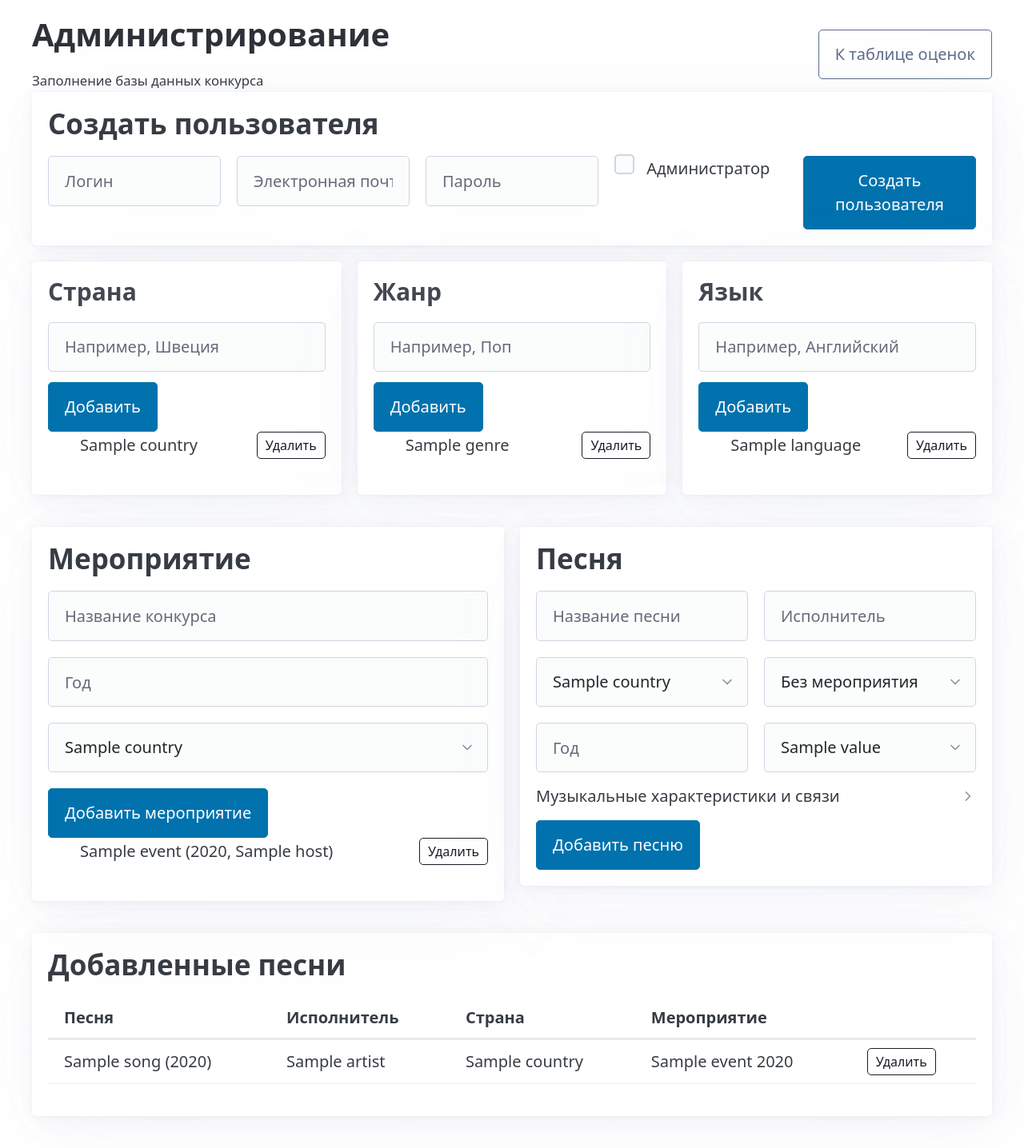
After one commit to SFRMilkTea/EurovisionAnalysis, a FastAPI app: template app/templates/admin.html in a window 1280 px wide. The commit adds this page. Shown: the whole page at 80% size. Run offline with FastAPI, Linux system fonts and the light colour scheme; the template is opened without the code that fills it: most values are stand-ins (such as "Sample title", 1, 10 or a date in 2020); parts of the project's set-up code (start-up, migrations or seed data) failed here and were passed over; some libraries are stand-ins or nearby versions.

Commit message:
Реализована админ панель

```diff
--- a/app/main.py
+++ b/app/main.py
@@ -6,6 +6,7 @@ from fastapi.responses import HTMLResponse, JSONResponse, RedirectResponse
 from fastapi.security import OAuth2PasswordRequestForm
 from fastapi.templating import Jinja2Templates
 from sqlalchemy import select
+from sqlalchemy.exc import IntegrityError
 from sqlalchemy.orm import Session, selectinload
 from starlette.middleware.sessions import SessionMiddleware
 
@@ -34,6 +35,29 @@ def get_current_user(request: Request, session: Session) -> models.User | None:
         request.session.clear()
         return None
     return user
+
+
+def require_session_admin(request: Request, session: Session) -> models.User:
+    """Проверяет роль администратора для страниц, работающих через cookie-сессию."""
+    user = get_current_user(request, session)
+    if user is None:
+        raise HTTPException(status_code=status.HTTP_401_UNAUTHORIZED)
+    if not user.is_admin:
+        raise HTTPException(status_code=status.HTTP_403_FORBIDDEN, detail="Доступ только для администраторов")
+    return user
+
+
+def can_manage_admin(request: Request, session: Session) -> bool:
+    """Временно оставляет панель открытой для первоначального создания администратора."""
+    return True
+
+
+def set_admin_message(request: Request, text: str, kind: str = "success") -> None:
+    request.session["admin_message"] = {"text": text, "kind": kind}
+
+
+def admin_redirect(request: Request) -> RedirectResponse:
+    return RedirectResponse("/admin", status_code=status.HTTP_303_SEE_OTHER)
 
 
 @app.get("/login", response_class=HTMLResponse)
@@ -92,8 +116,8 @@ def read_root(
     session: Session = Depends(get_session),
 ):
     current_user = get_current_user(request, session)
-    if current_user is None:
-        return RedirectResponse("/login", status_code=status.HTTP_303_SEE_OTHER)
+    # if current_user is None:
+    #     return RedirectResponse("/login", status_code=status.HTTP_303_SEE_OTHER)
 
     events = session.scalars(
         select(models.Event).order_by(models.Event.year.desc(), models.Event.name)
@@ -127,6 +151,151 @@ def read_root(
             "current_user": current_user,
         },
     )
+
+
+@app.get("/admin", response_class=HTMLResponse)
+def admin_page(request: Request, session: Session = Depends(get_session)):
+    current_user = get_current_user(request, session)
+    if not can_manage_admin(request, session):
+        require_session_admin(request, session)
+    message = request.session.pop("admin_message", None)
+    countries = session.scalars(select(models.Country).order_by(models.Country.name)).all()
+    events = session.scalars(select(models.Event).options(selectinload(models.Event.host)).order_by(models.Event.year.desc())).all()
+    genres = session.scalars(select(models.Genre).order_by(models.Genre.name)).all()
+    languages = session.scalars(select(models.Language).order_by(models.Language.name)).all()
+    songs = session.scalars(
+        select(models.Song).options(selectinload(models.Song.country), selectinload(models.Song.event)).order_by(models.Song.year.desc(), models.Song.name)
+    ).all()
+    return templates.TemplateResponse(request, "admin.html", {
+        "current_user": current_user, "message": message, "countries": countries,
+        "events": events, "genres": genres, "languages": languages, "songs": songs,
+        "vocals": list(models.Vocal),
+    })
+
+
+@app.post("/admin/countries")
+def admin_create_country(request: Request, name: str = Form(), session: Session = Depends(get_session)):
+    if not can_manage_admin(request, session):
+        require_session_admin(request, session)
+    name = name.strip()
+    if not name:
+        set_admin_message(request, "Название страны не может быть пустым.", "error")
+    else:
+        try:
+            session.add(models.Country(name=name))
+            session.commit()
+            set_admin_message(request, "Страна добавлена.")
+        except IntegrityError:
+            session.rollback()
+            set_admin_message(request, "Такая страна уже есть.", "error")
+    return admin_redirect(request)
+
+
+@app.post("/admin/events")
+def admin_create_event(request: Request, name: str = Form(), year: int = Form(), host_id: int = Form(), session: Session = Depends(get_session)):
+    if not can_manage_admin(request, session):
+        require_session_admin(request, session)
+    if not name.strip() or not session.get(models.Country, host_id):
+        set_admin_message(request, "Укажите название мероприятия и страну-хозяйку.", "error")
+    else:
+        session.add(models.Event(name=name.strip(), year=year, host_id=host_id))
+        session.commit()
+        set_admin_message(request, "Мероприятие добавлено.")
+    return admin_redirect(request)
+
+
+@app.post("/admin/catalog/{catalog_name}")
+def admin_create_catalog_item(request: Request, catalog_name: str, name: str = Form(), session: Session = Depends(get_session)):
+    if not can_manage_admin(request, session):
+        require_session_admin(request, session)
+    model = {"genres": models.Genre, "languages": models.Language}.get(catalog_name)
+    if model is None:
+        raise HTTPException(status_code=404)
+    name = name.strip()
+    if not name:
+        set_admin_message(request, "Название не может быть пустым.", "error")
+        return admin_redirect(request)
+    try:
+        session.add(model(name=name))
+        session.commit()
+        set_admin_message(request, "Запись добавлена.")
+    except IntegrityError:
+        session.rollback()
+        set_admin_message(request, "Такая запись уже есть или название пустое.", "error")
+    return admin_redirect(request)
+
+
+@app.post("/admin/songs")
+def admin_create_song(
+    request: Request, country_id: int = Form(), event_id: int | None = Form(default=None),
+    year: int = Form(), name: str = Form(), artist: str = Form(), vocal: models.Vocal = Form(),
+    bpm: int | None = Form(default=None), key: str | None = Form(default=None), energy: int | None = Form(default=None),
+    danceability: int | None = Form(default=None), happiness: int | None = Form(default=None), url: str | None = Form(default=None),
+    genre_ids: list[int] = Form(default=[]), language_ids: list[int] = Form(default=[]), session: Session = Depends(get_session),
+):
+    if not can_manage_admin(request, session):
+        require_session_admin(request, session)
+    valid_metrics = all(value is None or 0 <= value <= 100 for value in (energy, danceability, happiness))
+    if not name.strip() or not artist.strip() or not session.get(models.Country, country_id) or not valid_metrics:
+        set_admin_message(request, "Проверьте обязательные поля и значения характеристик (0–100).", "error")
+        return admin_redirect(request)
+    if event_id is not None and not session.get(models.Event, event_id):
+        set_admin_message(request, "Выбрано несуществующее мероприятие.", "error")
+        return admin_redirect(request)
+    song = models.Song(country_id=country_id, event_id=event_id, year=year, name=name.strip(), artist=artist.strip(), vocal=vocal,
+                       bpm=bpm, key=key.strip() or None if key else None, energy=energy, danceability=danceability,
+                       happiness=happiness, url=url.strip() or None if url else None)
+    session.add(song)
+    session.flush()
+    for genre_id in set(genre_ids):
+        if session.get(models.Genre, genre_id):
+            session.add(models.SongGenre(song_id=song.id, genre_id=genre_id))
+    for language_id in set(language_ids):
+        if session.get(models.Language, language_id):
+            session.add(models.SongLanguage(song_id=song.id, language_id=language_id))
+    session.commit()
+    set_admin_message(request, "Песня добавлена.")
+    return admin_redirect(request)
+
+
+@app.post("/admin/{entity}/{item_id}/delete")
+def admin_delete_item(request: Request, entity: str, item_id: int, session: Session = Depends(get_session)):
+    if not can_manage_admin(request, session):
+        require_session_admin(request, session)
+    model = {"countries": models.Country, "events": models.Event, "genres": models.Genre, "languages": models.Language, "songs": models.Song}.get(entity)
+    if model is None:
+        raise HTTPException(status_code=404)
+    item = session.get(model, item_id)
+    if item is None:
+        raise HTTPException(status_code=404)
+    try:
+        session.delete(item)
+        session.commit()
+        set_admin_message(request, "Запись удалена.")
+    except IntegrityError:
+        session.rollback()
+        set_admin_message(request, "Не удалось удалить запись: она используется в других данных.", "error")
+    return admin_redirect(request)
+
+
+@app.post("/admin/users")
+def admin_create_user_from_page(
+    request: Request,
+    username: str = Form(),
+    email: str = Form(),
+    password: str = Form(),
+    is_admin: bool = Form(default=False),
+    session: Session = Depends(get_session),
+):
+    if not can_manage_admin(request, session):
+        require_session_admin(request, session)
+    try:
+        create_user(session, UserCreate(username=username, email=email, password=password, is_admin=is_admin), is_admin=is_admin)
+        set_admin_message(request, "Пользователь создан.")
+    except (HTTPException, ValueError, IntegrityError):
+        session.rollback()
+        set_admin_message(request, "Не удалось создать пользователя. Проверьте уникальность логина и почты.", "error")
+    return admin_redirect(request)
 
 
 @app.post("/opinions/save")
--- /dev/null
+++ b/app/templates/admin.html
@@ -0,0 +1,99 @@
+<!DOCTYPE html>
+<html lang="ru">
+<head>
+    <meta charset="UTF-8">
+    <meta name="viewport" content="width=device-width, initial-scale=1.0">
+    <title>Администрирование — Еврокомиссия</title>
+    <link rel="stylesheet" href="https://cdn.jsdelivr.net/npm/@picocss/pico@2/css/pico.min.css">
+    <style>
+        header { display:flex; align-items:center; justify-content:space-between; gap:1rem; flex-wrap:wrap; }
+        header nav, header form { margin:0; } header nav { display:flex; gap:.6rem; align-items:center; }
+        .grid { align-items:start; } .compact { margin-bottom:0; }
+        .compact input, .compact select { margin-bottom:.65rem; }
+        .notice { padding:.8rem 1rem; border-radius:var(--pico-border-radius); background:var(--pico-ins-color); }
+        .notice.error { background:var(--pico-del-color); color:var(--pico-primary-inverse); }
+        .list { max-height:17rem; overflow:auto; } .list li { display:flex; justify-content:space-between; align-items:center; gap:.5rem; }
+        .list form { margin:0; } .delete { padding:.2rem .5rem; margin:0; font-size:.8rem; }
+        fieldset { margin-bottom:.75rem; } .wide { grid-column:1 / -1; }
+    </style>
+</head>
+<body>
+<main class="container">
+    <header>
+        <div><h1>Администрирование</h1><small>Заполнение базы данных конкурса</small></div>
+        <nav><a href="/" role="button" class="secondary outline">К таблице оценок</a>{% if current_user %}<form method="post" action="/logout"><button class="secondary outline">Выйти</button></form>{% endif %}</nav>
+    </header>
+
+    {% if message %}<p class="notice {{ message.kind }}">{{ message.text }}</p>{% endif %}
+
+    <article>
+        <h2>Создать пользователя</h2>
+        <form method="post" action="/admin/users" class="grid compact">
+            <input name="username" minlength="3" maxlength="50" pattern="[A-Za-z0-9_-]+" placeholder="Логин" required>
+            <input type="email" name="email" placeholder="Электронная почта" required>
+            <input type="password" name="password" minlength="8" maxlength="72" placeholder="Пароль" required>
+            <label><input type="checkbox" name="is_admin"> Администратор</label>
+            <button>Создать пользователя</button>
+        </form>
+    </article>
+
+    <section class="grid">
+        <article>
+            <h3>Страна</h3>
+            <form class="compact" method="post" action="/admin/countries"><input name="name" placeholder="Например, Швеция" required><button>Добавить</button></form>
+            <ul class="list">{% for country in countries %}<li>{{ country.name }}<form method="post" action="/admin/countries/{{ country.id }}/delete"><button class="outline contrast delete" onclick="return confirm('Удалить страну и связанные данные?')">Удалить</button></form></li>{% else %}<li>Пока нет стран</li>{% endfor %}</ul>
+        </article>
+        <article>
+            <h3>Жанр</h3>
+            <form class="compact" method="post" action="/admin/catalog/genres"><input name="name" placeholder="Например, Поп" required><button>Добавить</button></form>
+            <ul class="list">{% for genre in genres %}<li>{{ genre.name }}<form method="post" action="/admin/genres/{{ genre.id }}/delete"><button class="outline contrast delete">Удалить</button></form></li>{% else %}<li>Пока нет жанров</li>{% endfor %}</ul>
+        </article>
+        <article>
+            <h3>Язык</h3>
+            <form class="compact" method="post" action="/admin/catalog/languages"><input name="name" placeholder="Например, Английский" required><button>Добавить</button></form>
+            <ul class="list">{% for language in languages %}<li>{{ language.name }}<form method="post" action="/admin/languages/{{ language.id }}/delete"><button class="outline contrast delete">Удалить</button></form></li>{% else %}<li>Пока нет языков</li>{% endfor %}</ul>
+        </article>
+    </section>
+
+    <section class="grid">
+        <article>
+            <h2>Мероприятие</h2>
+            {% if countries %}
+            <form method="post" action="/admin/events">
+                <input name="name" placeholder="Название конкурса" required>
+                <input type="number" name="year" min="1956" max="2100" placeholder="Год" required>
+                <select name="host_id" required>{% for country in countries %}<option value="{{ country.id }}">{{ country.name }}</option>{% endfor %}</select>
+                <button>Добавить мероприятие</button>
+            </form>
+            {% else %}<p>Сначала добавьте хотя бы одну страну.</p>{% endif %}
+            <ul class="list">{% for event in events %}<li>{{ event.name }} ({{ event.year }}, {{ event.host.name }})<form method="post" action="/admin/events/{{ event.id }}/delete"><button class="outline contrast delete" onclick="return confirm('Удалить мероприятие? Песни останутся без мероприятия.')">Удалить</button></form></li>{% else %}<li>Пока нет мероприятий</li>{% endfor %}</ul>
+        </article>
+        <article>
+            <h2>Песня</h2>
+            {% if countries %}
+            <form method="post" action="/admin/songs">
+                <div class="grid"><input name="name" placeholder="Название песни" required><input name="artist" placeholder="Исполнитель" required></div>
+                <div class="grid"><select name="country_id" required>{% for country in countries %}<option value="{{ country.id }}">{{ country.name }}</option>{% endfor %}</select><select name="event_id"><option value="">Без мероприятия</option>{% for event in events %}<option value="{{ event.id }}">{{ event.name }} {{ event.year }}</option>{% endfor %}</select></div>
+                <div class="grid"><input type="number" name="year" min="1956" max="2100" placeholder="Год" required><select name="vocal">{% for vocal in vocals %}<option value="{{ vocal.value }}">{{ vocal.value }}</option>{% endfor %}</select></div>
+                <details><summary>Музыкальные характеристики и связи</summary>
+                    <div class="grid"><input type="number" name="bpm" min="0" placeholder="BPM"><input name="key" maxlength="16" placeholder="Тональность"></div>
+                    <div class="grid"><input type="number" name="energy" min="0" max="100" placeholder="Энергичность (0–100)"><input type="number" name="danceability" min="0" max="100" placeholder="Танцевальность (0–100)"></div>
+                    <div class="grid"><input type="number" name="happiness" min="0" max="100" placeholder="Позитивность (0–100)"><input type="url" name="url" placeholder="Ссылка на песню"></div>
+                    <label>Жанры <select name="genre_ids" multiple size="4">{% for genre in genres %}<option value="{{ genre.id }}">{{ genre.name }}</option>{% endfor %}</select></label>
+                    <label>Языки <select name="language_ids" multiple size="4">{% for language in languages %}<option value="{{ language.id }}">{{ language.name }}</option>{% endfor %}</select></label>
+                </details>
+                <button>Добавить песню</button>
+            </form>
+            {% else %}<p>Сначала добавьте страну.</p>{% endif %}
+        </article>
+    </section>
+
+    <article>
+        <h2>Добавленные песни</h2>
+        <div style="overflow-x:auto"><table><thead><tr><th>Песня</th><th>Исполнитель</th><th>Страна</th><th>Мероприятие</th><th></th></tr></thead><tbody>
+        {% for song in songs %}<tr><td>{{ song.name }} ({{ song.year }})</td><td>{{ song.artist }}</td><td>{{ song.country.name }}</td><td>{{ song.event.name ~ ' ' ~ song.event.year if song.event else '—' }}</td><td><form method="post" action="/admin/songs/{{ song.id }}/delete"><button class="outline contrast delete" onclick="return confirm('Удалить песню и все её оценки?')">Удалить</button></form></td></tr>{% else %}<tr><td colspan="5">Пока нет песен</td></tr>{% endfor %}
+        </tbody></table></div>
+    </article>
+</main>
+</body>
+</html>
```
Also changed, not shown: app/templates/index.html (+7 -4 lines).
